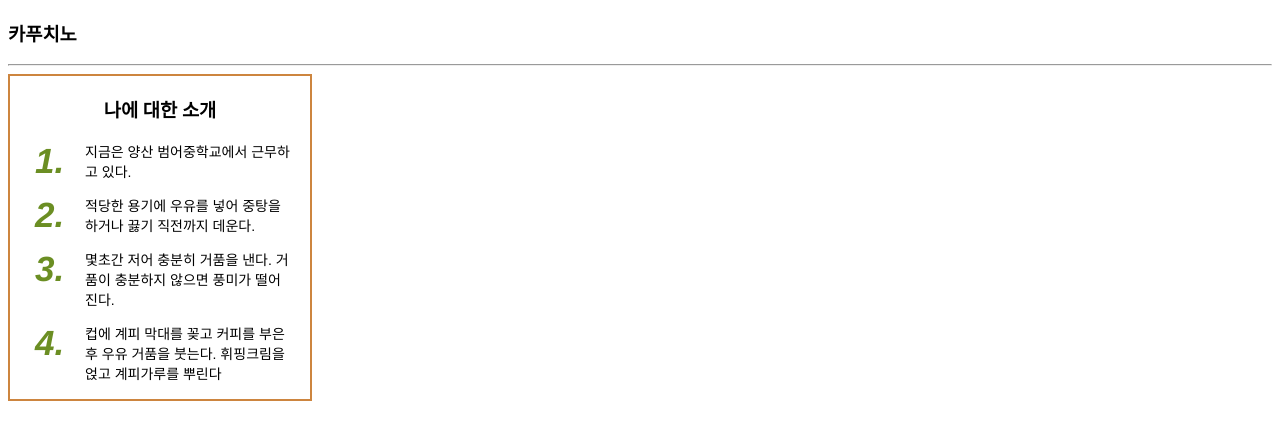
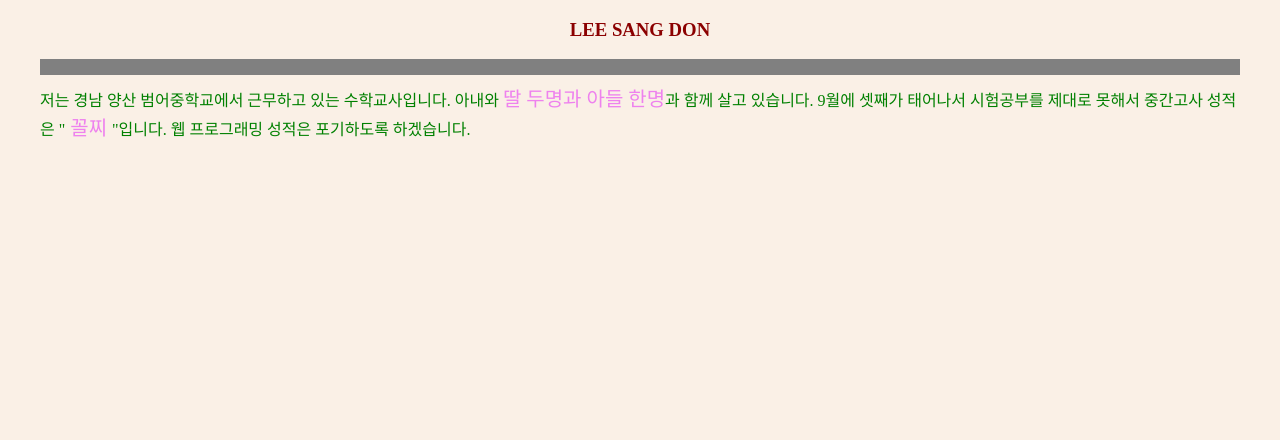
Before and after one commit to sang214/sang214.github.io, a plain HTML site: page index.html in a window 1280 px wide. Drawn offline with Linux system fonts and the light colour scheme.

Commit message:
Update index.html

```diff
--- a/index.html
+++ b/index.html
@@ -1,45 +1,23 @@
 <!DOCTYPE html>
-<html><head>
-<title>웹 프로그래밍 과제 - 홈페이지 만들기</title>
+<html>
+<head>
+<meta charset="UTF-8">
+<title>홈페이지 만들기</title>
 <style>
-div {
-	width : 300px;
-	border : 2px solid peru;
-}
-ol {
-	list-style-type: none; /* CSS 스타일 마커 제거 */
-	padding : 0 20px 0 20px;
-}
-ol li { /* 아이템 */
-	font: bold italic 35px Helvetica;
-	padding-left : 5px;
-	margin-bottom: 10px;
-}
-ol li span { /* 숫자 마커 표현 */
-	position: absolute;
- 	color: olivedrab;
-}
-ol li p { /* 아이템의 텍스트 */
-	font: 14px Helvetica, Sans-Serif;
-	padding-left: 50px;
-}
-div h3 { /* 카푸치노 만들기 */
-	text-align : center;
-}
-</style></head>
+	body { background-color : linen; color : green;
+			margin-left : 40px; margin-right : 40px;}
+	h3 {text-align : center; color : darkred;}
+	hr {height : 10px; border:solid grey;
+			background-color : grey; }
+	span {color : violet; font-size : 20px; }
+</style>
+</head>
 <body>
-<h3>카푸치노</h3>
+<h3>LEE SANG DON</h3>
 <hr>
-<div>
-	<h3>나에 대한 소개</h3>
-	<ol>
-    	<li><span>1.</span><p> 지금은 양산 범어중학교에서 근무하고 있다. </p></li>
-    	<li><span>2.</span><p>적당한 용기에 우유를 넣어 중탕을 하거나
-   			끓기 직전까지 데운다.</p></li>
-  		<li><span>3.</span><p>몇초간 저어 충분히 거품을 낸다.
-			거품이 충분하지 않으면 풍미가 떨어진다.</p></li>
-  		<li><span>4.</span><p>컵에 계피 막대를 꽂고 커피를 부은후
-			우유 거품을 붓는다. 휘핑크림을 얹고 계피가루를 뿌린다</p></li>
-	</ol>
-</div>
-</body></html>
+저는 경남 양산 범어중학교에서 근무하고 있는 수학교사입니다.
+아내와 <span>딸 두명과 아들 한명</span>과 함께 살고 있습니다.
+9월에 셋째가 태어나서 시험공부를 제대로 못해서 중간고사 성적은 "<span> 꼴찌 </span>"입니다.
+웹 프로그래밍 성적은 포기하도록 하겠습니다.
+</body>
+</html>
```
